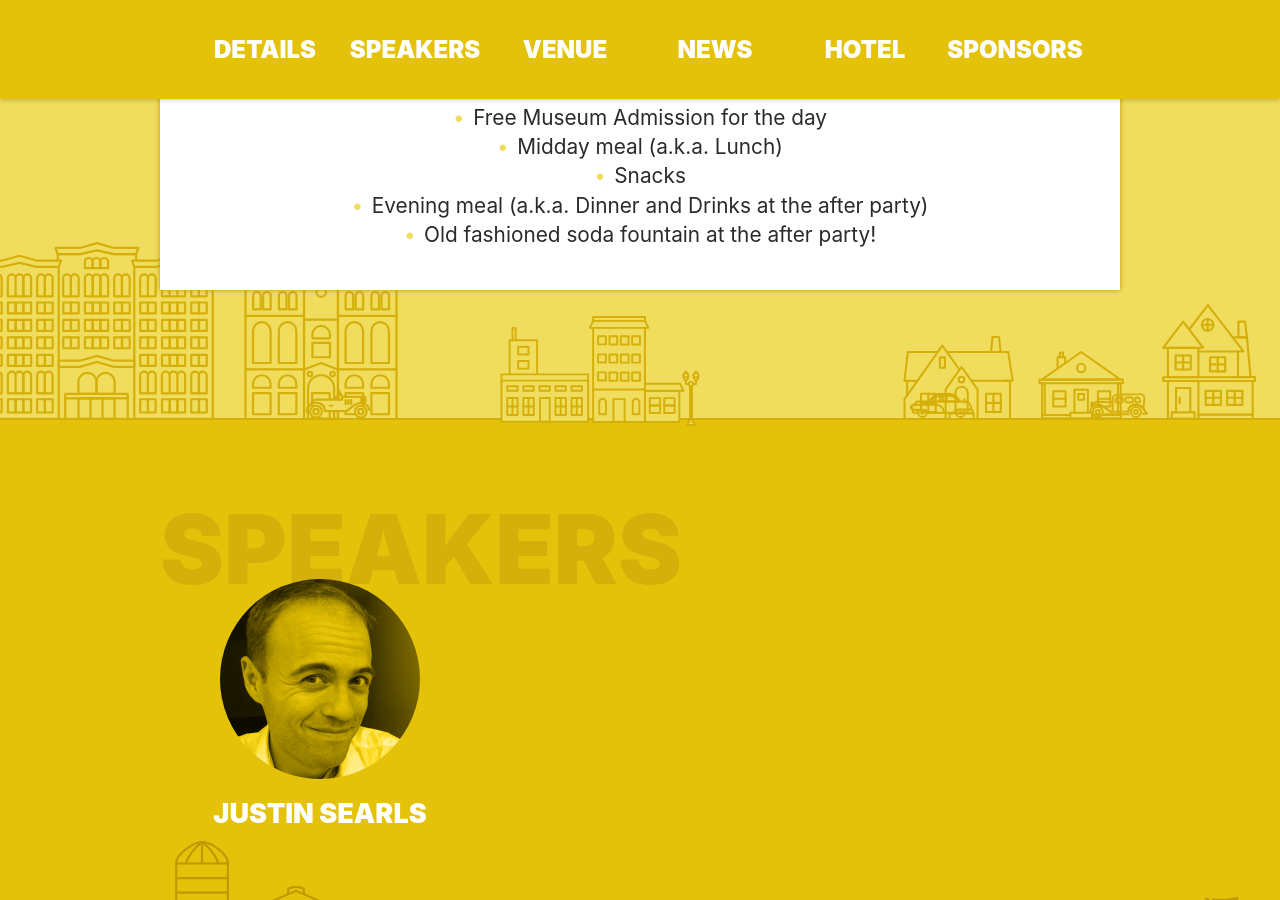
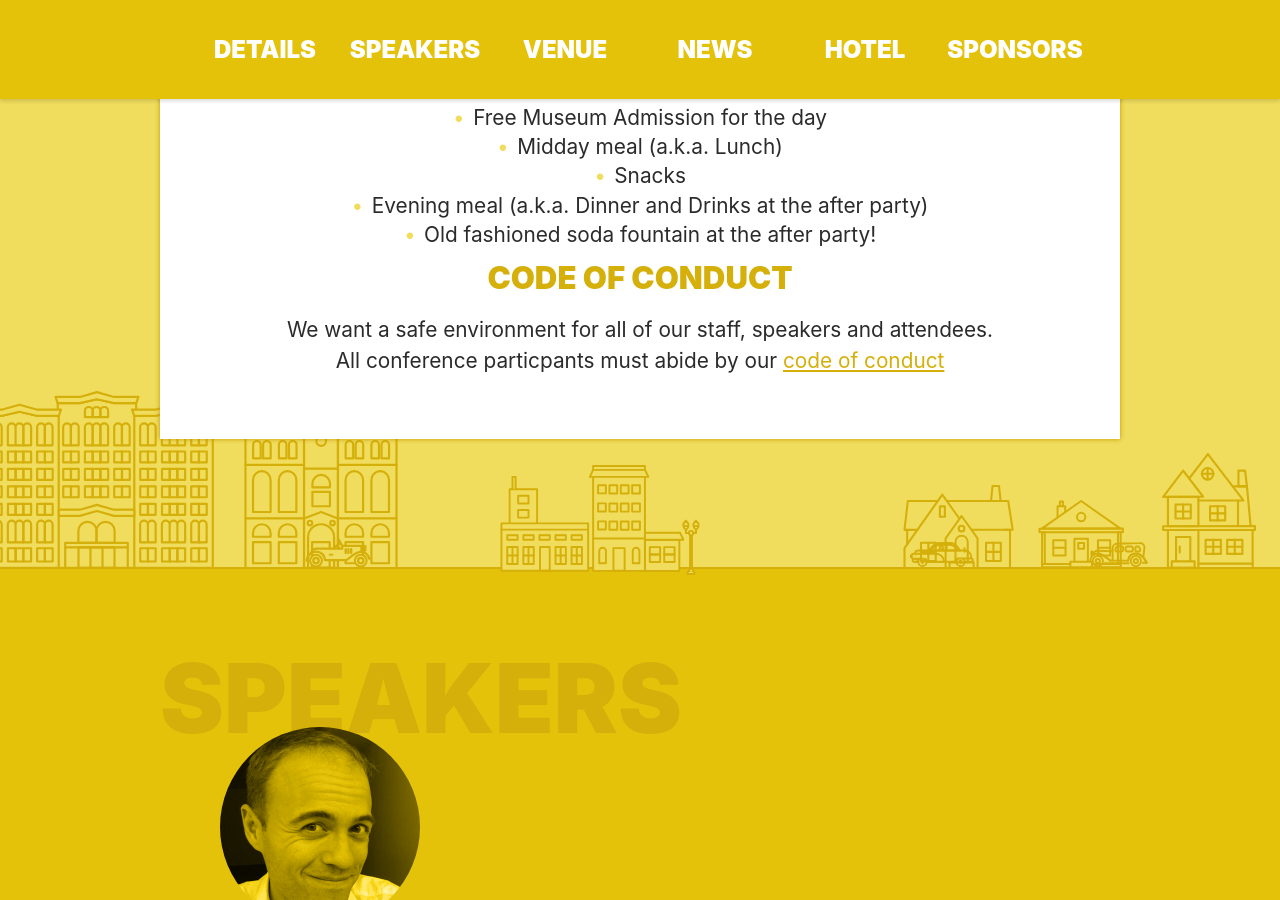
Before and after one commit to NebraskaJS/nejsconf.com, a Jekyll site: the page built from index.html, in a window 1280 px wide and 900 px high, scrolled down 1605 px. Built offline with Jekyll 4.4.1, drawn with Linux system fonts in a browser that asks for light colours; Markdown is read by kramdown in place of the engine named in the settings.

Commit message:
Get the CoC link back on the homepage.

```diff
--- a/index.html
+++ b/index.html
@@ -79,6 +79,9 @@ layout: default
 					<li>Evening meal (a.k.a. Dinner and Drinks at the after party)</li>
 					<li>Old fashioned soda fountain at the after party!</li>
 				</ul>
+
+				<h2>Code of Conduct</h2>
+				<p>We want a safe environment for all of our staff, speakers and&nbsp;attendees.<br/>All conference particpants must abide by our <a href="/code-of-conduct/">code of&nbsp;conduct</a></p>
 			</div>
 		</div>
 	</section>
```
